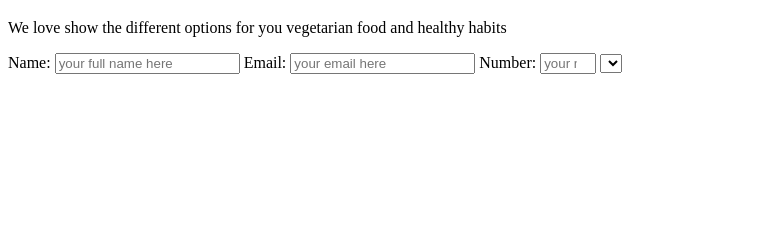
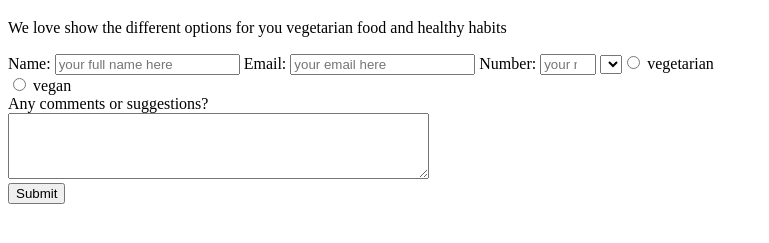
Before and after one commit to Sergiotrader29/From-trial-microverse, a plain HTML site: page index.html in a window 1280 px wide. Shown: the part 61-304 px from the top of the page, without its empty margins (0-769 px from the left). Drawn offline with Linux system fonts and the light colour scheme.

Commit message:
The next step

```diff
--- a/index.html
+++ b/index.html
@@ -21,7 +21,21 @@
 
       <select id="dropdown"
         <option value="Zuccini">Zuccini's Pizza</option>
+
+        <label>choose your dietery preference</label>
+        <input type="radio" id="vegetarian" name="diet" value="vegatarian">
+        <label for="vegeterian">vegetarian</label><br>
+        <input type="radio" id="vegan" name="die" value="vegan">
+        <label for="vegan">vegan</label><br>
+
+        <label for="comments">Any comments or suggestions?</label><br>
+        <textarea id="comments" name="comments" rows="4" cols="50"></textarea><br>
+
+        <button type="submit" id="submit">Submit</button>
+
     </form>
+
+
 
   </body>
 </html>
```
